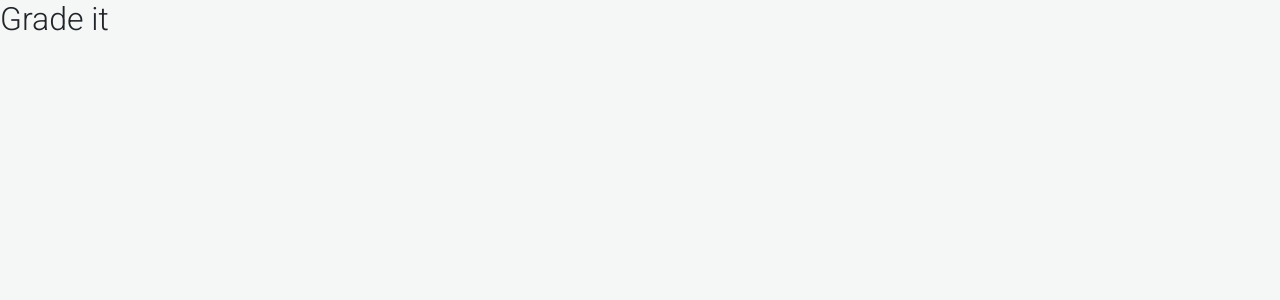
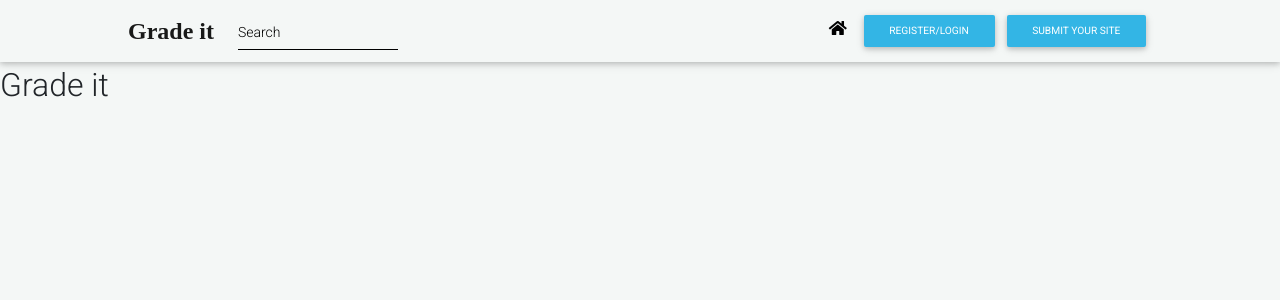
Before and after one commit to D-Kamunya/grade_it, a Django app: page / in a window 1280 px wide. Before the commit the part shown is almost empty. Shown: the top 300 px of the page. Run offline with Django 3.2, Linux system fonts and the light colour scheme; some libraries are stand-ins or nearby versions.

Commit message:
Create navbar html template

```diff
--- a/gradeit_app/templates/base.html
+++ b/gradeit_app/templates/base.html
@@ -21,6 +21,7 @@
   <!-- Google Fonts -->
   <link rel="stylesheet" href="https://fonts.googleapis.com/css?family=Roboto:300,400,500,700&display=swap">
   <link rel="stylesheet" type="text/css" href="https://fonts.googleapis.com/css?family=Tangerine">
+  <link href="https://fonts.googleapis.com/css2?family=Spectral:wght@300&display=swap" rel="stylesheet">
   <link href="https://fonts.googleapis.com/css2?family=Sintony&display=swap" rel="stylesheet">
   <!-- Bootstrap core CSS -->
   <link href="https://cdnjs.cloudflare.com/ajax/libs/twitter-bootstrap/4.5.0/css/bootstrap.min.css" rel="stylesheet">
@@ -35,6 +36,7 @@
 </head>
 
 <body class="body">
+  {% include "navbar.html" %}
   <div class="grade-it content">
     {% if messages %}
         {% for message in messages %}
--- /dev/null
+++ b/gradeit_app/templates/navbar.html
@@ -0,0 +1,48 @@
+<nav class="mb-1 navbar navbar-expand-lg navbar-light ">
+  <a class="navbar-brand" href="{%url 'home_page'%}">Grade it</a>
+  <button class="navbar-toggler" type="button" data-toggle="collapse" data-target="#navbarSupportedContent-555"
+    aria-controls="navbarSupportedContent-555" aria-expanded="false" aria-label="Toggle navigation">
+    <span class="navbar-toggler-icon"></span>
+  </button>
+  <div style="width: 100;" class="collapse navbar-collapse" id="navbarSupportedContent-555">
+    <ul class="navbar-nav mr-auto">
+      <li class="nav-item active">
+      <form action="" class="form-inline mr-auto my-1">
+        <div class="md-form form-sm my-0">
+          <input class="form-control form-control-sm mr-sm-2 mb-0" name="serach_project" id="search_project" type="text" placeholder="Search "
+            aria-label="Search">
+        </div>
+      </form>
+      </li>
+    </ul>
+    <ul class="navbar-nav ml-auto nav-flex-icons">
+
+      <li class="nav-item ">
+        <a class="nav-link" href=""><i class="fas fa-home"></i>
+        </a>
+      </li>
+      {% if user.is_authenticated %}
+      <li class="nav-item avatar dropdown">
+        <a class="nav-link dropdown-toggle" id="navbarDropdownMenuLink-55" data-toggle="dropdown"
+          aria-haspopup="true" aria-expanded="false">
+         K inc
+          <img src="https://www.iconfinder.com/data/icons/user-pictures/100/unknown-512.png" class="rounded-circle z-depth-0"
+          alt="avatar image" height="28" width="28">
+
+        </a>
+        <div class="dropdown-menu dropdown-menu-lg-right text-center dropdown-secondary"
+          aria-labelledby="navbarDropdownMenuLink-55">
+          <a class="dropdown-item" href="">Profile</a>
+          <a class="dropdown-item" href="">Edit Profile</a>
+          <a class="dropdown-item" href="/logout"><i class="fas fa-sign-out-alt mr-1"></i>LOGOUT</a>
+        </div>
+      </li>
+      {%else%}
+      <a href="" class="login btn btn-sm btn-info"> REGISTER/LOGIN </a>
+      {%endif%}
+      <button class="btn btn-info btn-sm" id="site" data-toggle="modal" data-target=".bd-example-modal-xl">
+        Submit your site
+    </button>
+    </ul>
+  </div>
+</nav>
--- a/static/css/navbar.css
+++ b/static/css/navbar.css
@@ -0,0 +1,14 @@
+a.navbar-brand{
+  font-weight: 600;
+  font-family: 'Spectral', serif;
+  font-size: 1.5rem;
+}
+.dropdown-menu a{
+  font-family:'Sintony', sans-serif;
+}
+@media (min-width: 992px){
+  .navbar-expand-lg{
+    padding-left: 10vw;
+    padding-right: 10vw;
+  }
+}
```
